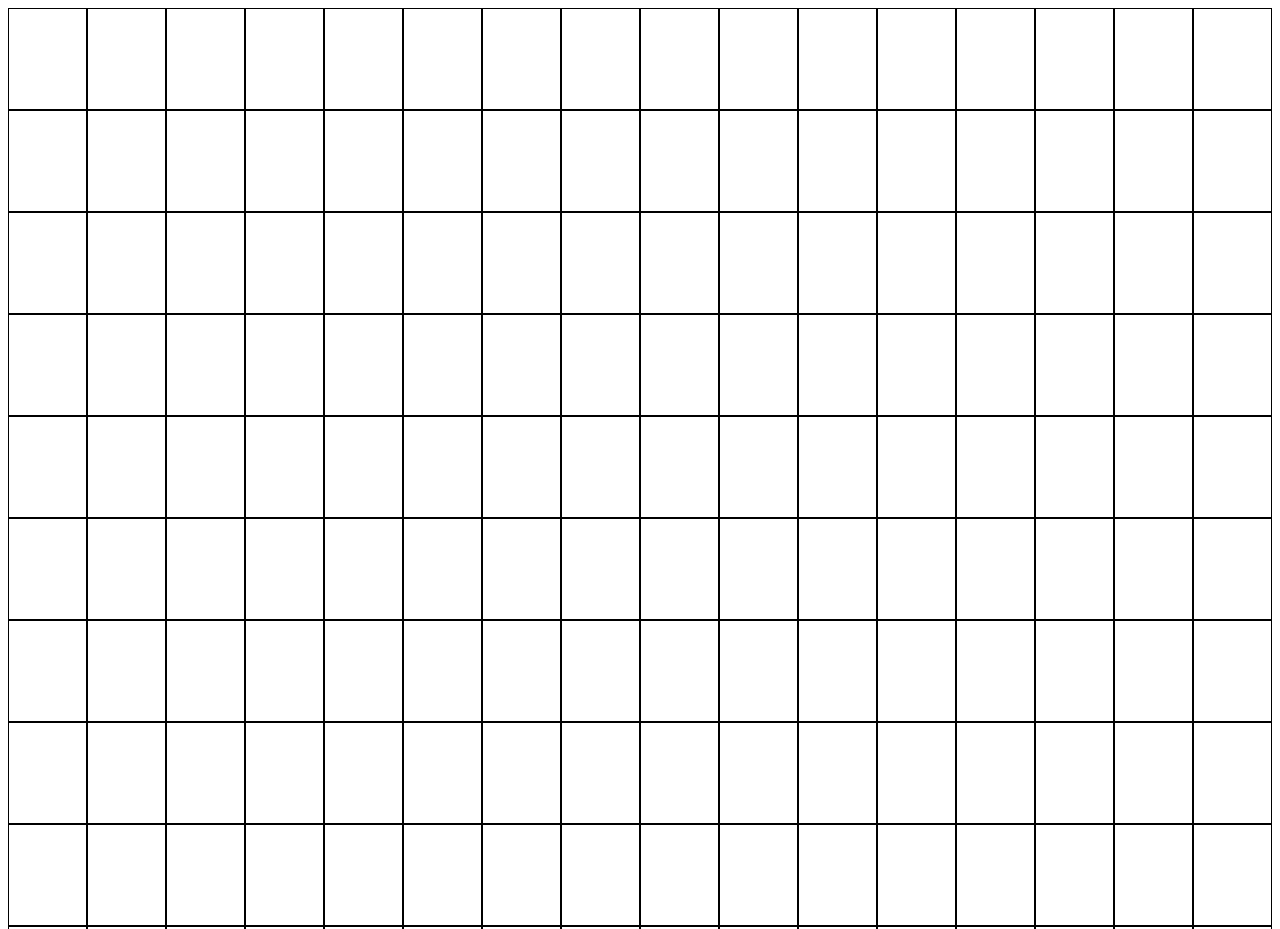
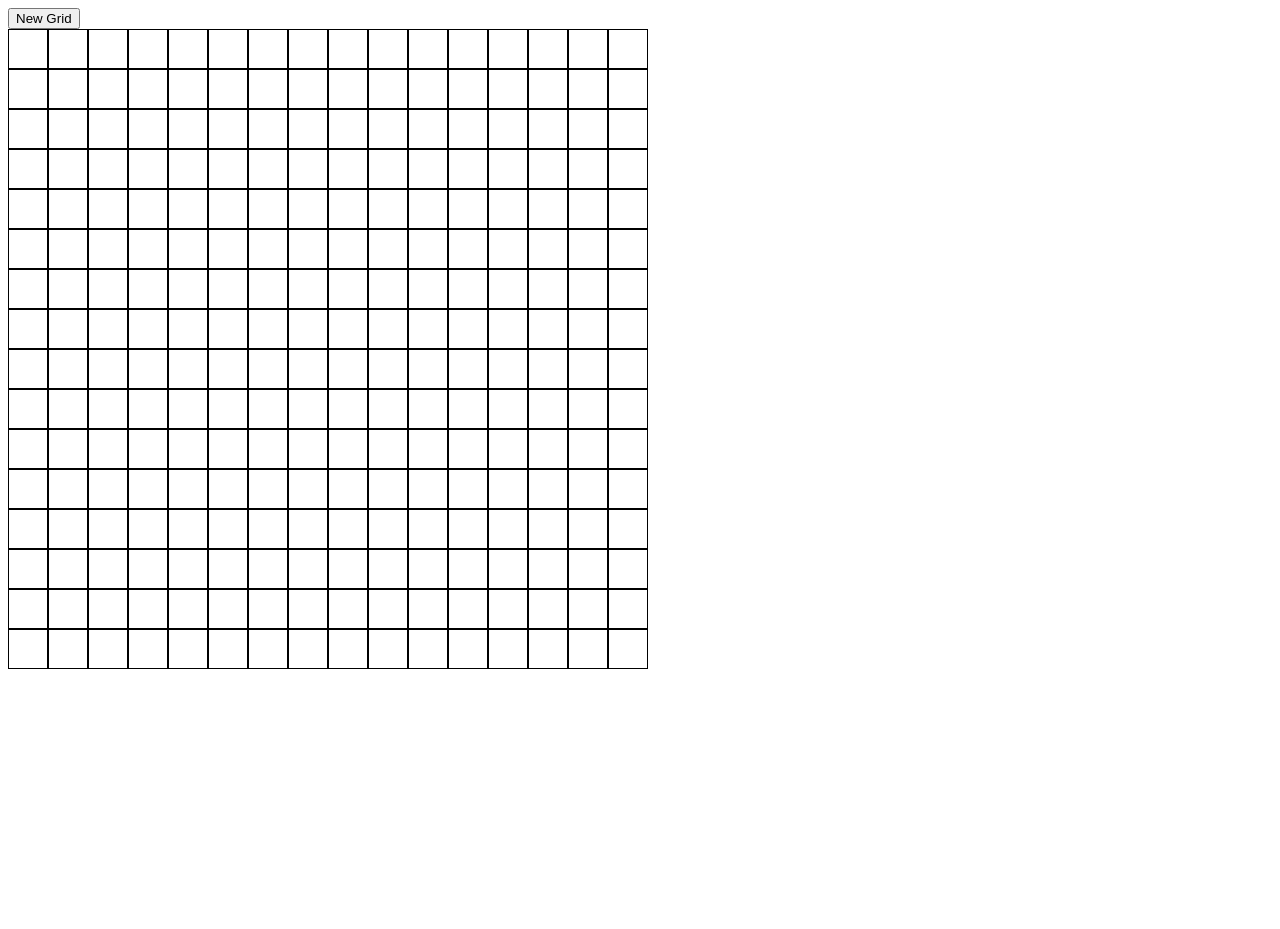
Before and after one commit to ryangeo17/sketch, a plain HTML site: page index.html in a window 1280 px wide. Shown: the top 929 px of the page. After the commit the page ends 800 px from the top, so only its background shows below. Drawn offline with Linux system fonts and the light colour scheme.

Commit message:
Created sketch effect with hover event on pixels Fixed pixel sizing and grid layout, added feature where user can set the grid size, added exception handling if user creates a grid larger than 100x100 pixels.

```diff
--- a/script.js
+++ b/script.js
@@ -1,21 +1,59 @@
-for (let i = 0; i < 16; i++) {
-    container= document.createElement('div');
-    container.className = 'container';
-    document.body.appendChild(container);
-    container.style.display = 'flex';
-    container.style.flexDirection = 'row';
-    container.style.justifyContent = 'center';
-    container.style.alignItems = 'center';
-    for (let j = 0; j < 16; j++) {
-        const pixel = document.createElement('div');
-        pixel.className = 'pixel';
-        container.appendChild(pixel);
-        pixel.style.justifyContent = 'center';
-        pixel.style.flexDirection = 'column';
-        pixel.style.display = 'flex';
-        pixel.style.height = '100px';
-        pixel.style.width = pixel.style.height;
-        pixel.style.border = '1px solid black';
+function createGrid(size) {
+    // Create a wrapper to contain the grid
+    const gridWrapper = document.createElement('div');
+    gridWrapper.className = 'grid-wrapper';
+    document.body.appendChild(gridWrapper);
+    gridWrapper.style.display = 'flex';
+    gridWrapper.style.flexDirection = 'column';
+    gridWrapper.style.width = '80vw';
+    gridWrapper.style.height = '80vw';
+    gridWrapper.style.maxWidth = '80vh';
+    gridWrapper.style.maxHeight = '80vh';
+    gridWrapper.style.aspectRatio = '1 / 1';
+    gridWrapper.style.marginLeft = '10px auto';
+    gridWrapper.style.marginRight = '10px auto';
+    gridWrapper.style.marginTop = '0px';
 
+    for (let i = 0; i < size; i++) {
+        const container = document.createElement('div');
+        container.className = 'container';
+        gridWrapper.appendChild(container);
+        container.style.display = 'flex';
+        container.style.flex = '1 1 0';
+        container.style.flexDirection = 'row';
+
+        for (let j = 0; j < size; j++) {
+            const pixel = document.createElement('div');
+            pixel.className = 'pixel';
+            container.appendChild(pixel);
+            pixel.style.flex = '1 1 0';
+            pixel.style.aspectRatio = '1 / 1';
+            pixel.style.border = '0.0001px solid black';
+            pixel.addEventListener('mouseover', () => {
+                pixel.style.backgroundColor = '#ffa7a7ff';
+            });
+        }
     }
 }
+
+
+
+const resetButton = document.createElement('button');
+resetButton.textContent = 'New Grid';
+document.body.appendChild(resetButton);
+resetButton.addEventListener('click', () => {
+    const gridWrapper = document.querySelector('.grid-wrapper');
+    if (gridWrapper) {
+        gridWrapper.remove();
+    }
+    let newSize = prompt("Enter the number of pixels per side (max 100):");
+    if (newSize && newSize <= 100 && newSize > 0) {
+        createGrid(newSize);
+    }
+    else {
+        alert("Please enter a valid number between 1 and 100.");
+    }
+
+});
+
+createGrid(16); // Initial grid size
```
Also changed, not shown: index.html (line endings or trailing spaces).
